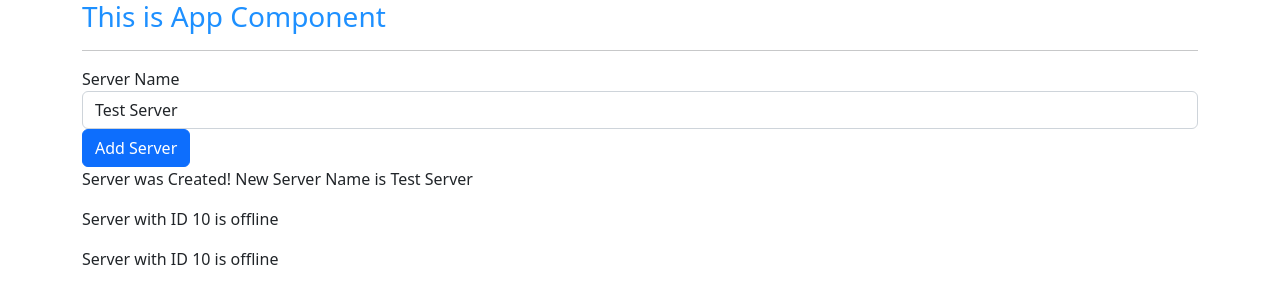
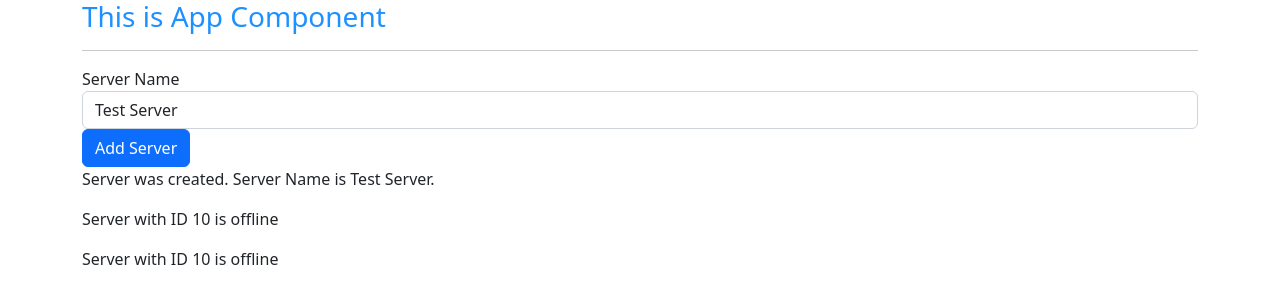
Before and after one commit to TheBugDr0id/first-angular-app, an Angular app: page / in a window 1280 px wide. Both pictures are taken after a click on the button "Add Server". Shown: the top 304 px of the page. Built offline with nearby package versions, Linux system fonts and the light colour scheme.

Commit message:
Used ngIf to Output Data Conditionally

```diff
--- a/src/app/servers/servers.component.html
+++ b/src/app/servers/servers.component.html
@@ -10,5 +10,8 @@
   Add Server
 </button>
 <!-- <p [innerText]="allowNewServer"></p> -->
-<p>{{ serverCreationStatus }}</p>
+<!-- <p>{{ serverCreationStatus }}</p> -->
+<p *ngIf="serverCreated">
+  Server was created. Server Name is {{ serverName }}.
+</p>
 <app-server></app-server> <app-server></app-server>
--- a/src/app/servers/servers.component.ts
+++ b/src/app/servers/servers.component.ts
@@ -13,6 +13,7 @@
   allowNewServer = false;
   serverCreationStatus = 'No Server was Created!';
   serverName = 'Test Server';
+  serverCreated = false;
 
   constructor() {
     setTimeout(() => {
@@ -23,6 +24,7 @@
   ngOnInit(): void {}
 
   onCreateServer() {
+    this.serverCreated = true;
     this.serverCreationStatus = 'Server was Created! New Server Name is ' + this.serverName;
   }
 
```
